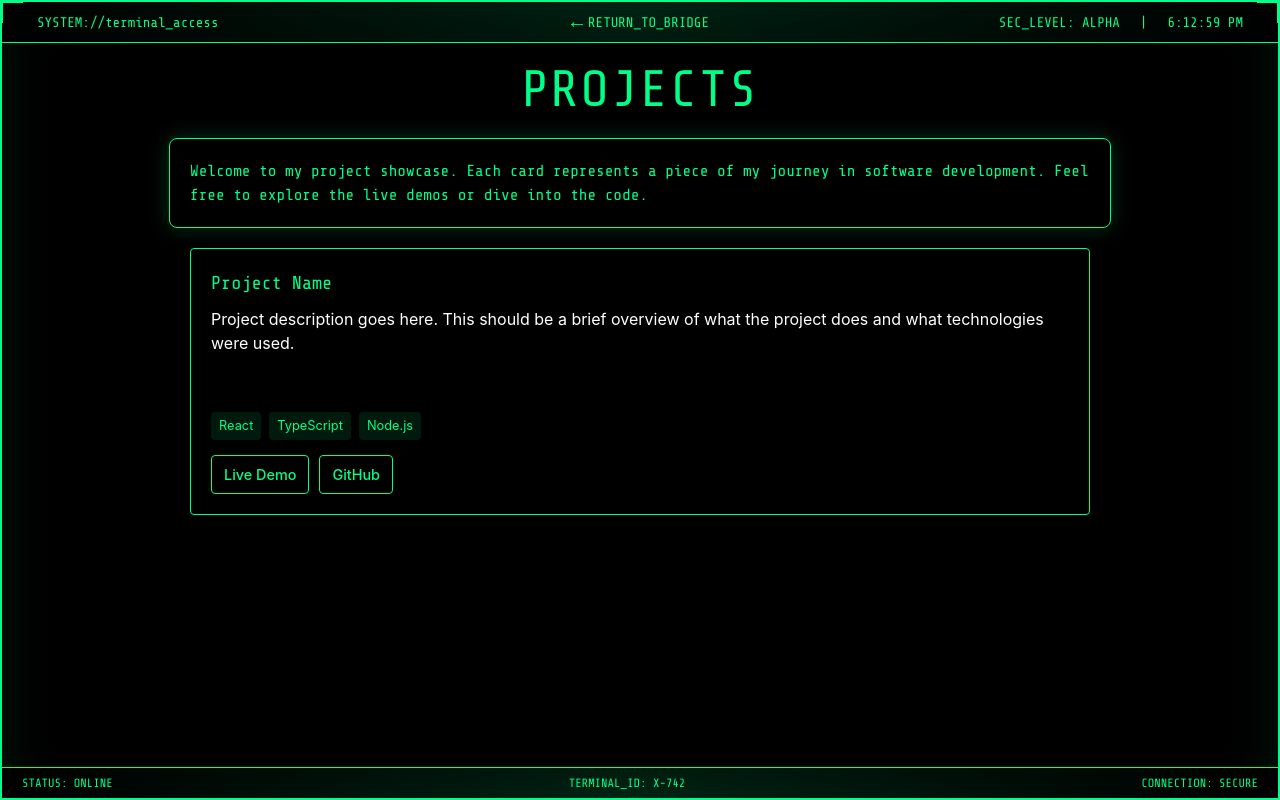
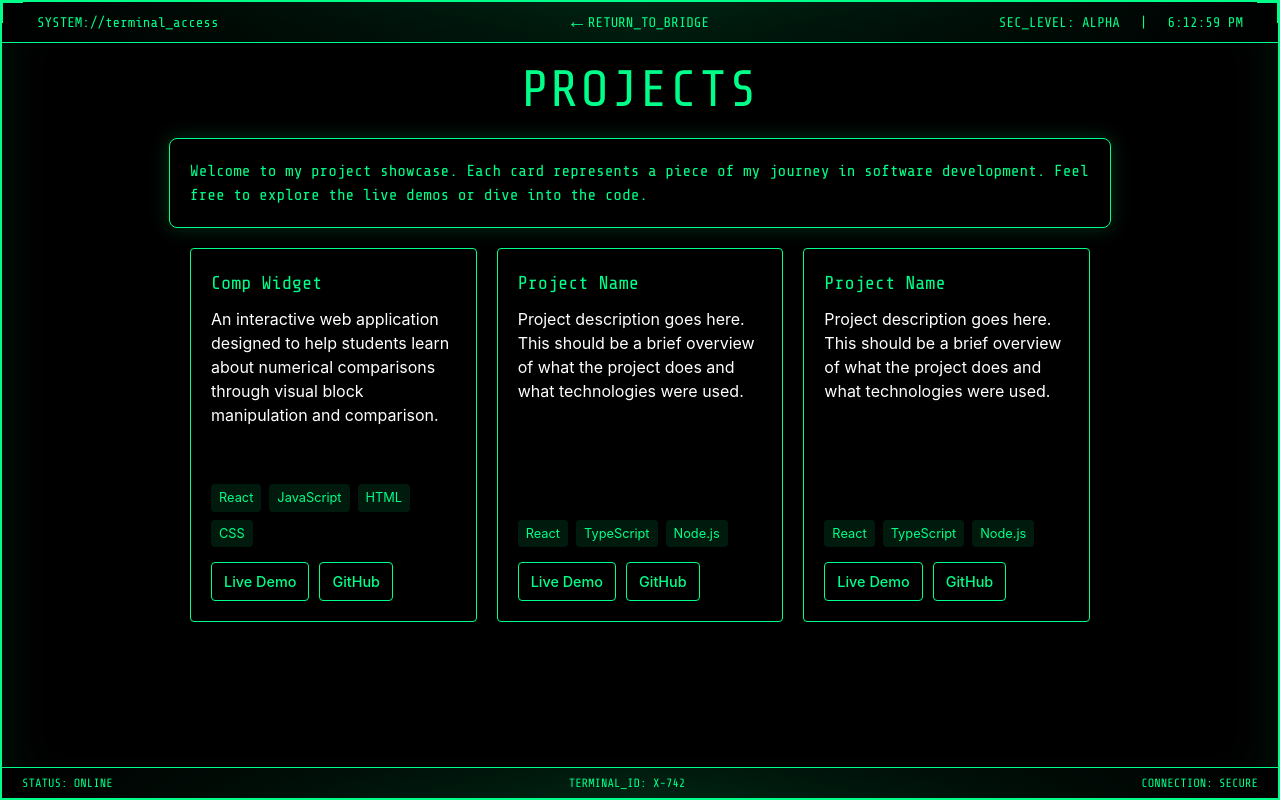
Before and after one commit to rwparrish/ryan_parrish_portfolio, a React (Vite) app: page /projects in a window 1280 px wide. Built offline with nearby package versions, Linux system fonts and the light colour scheme.

Commit message:
add projets

```diff
--- a/src/pages/About.tsx
+++ b/src/pages/About.tsx
@@ -4,7 +4,7 @@ import { TerminalText } from '../components/TerminalText';
 export default function About() {
     const content = [
         {
-            text: "Welcome aboard, I'm Captain Ryan Parrish. Welcome to my corner of the digital universe. I'm a software engineer with a passion for creating innovative solutions and building stylish products that make a difference. I love to learn and build things. If it wasn't already obvious, I'm a big fan of space and sci-fi.\n\n",
+            text: "Welcome aboard, I'm Captain Ryan Parrish. Welcome to my corner of the digital universe. I'm a software engineer with a passion for creating innovative solutions and building stylish products. I love to learn and build things. If it wasn't already obvious, I'm a big fan of space and sci-fi.\n\n",
             delay: 0,
         },
         {
--- a/src/pages/Projects.tsx
+++ b/src/pages/Projects.tsx
@@ -12,12 +12,26 @@ export default function Projects() {
 
   const projects = [
     {
-      title: "Project Name",
-      description: "Project description goes here. This should be a brief overview of what the project does and what technologies were used.",
-      liveLink: "https://project-demo.com",
-      githubLink: "https://github.com/rwparrish/project-repo",
-      technologies: ["React", "TypeScript", "Node.js"]
+      title: "Comp Widget",
+      description: "An interactive web application designed to help students learn about numerical comparisons through visual block manipulation and comparison.",
+      liveLink: "https://rwparrish.github.io/comp_widget/",
+      githubLink: "https://github.com/rwparrish/comp_widget",
+      technologies: ["React", "JavaScript", "HTML", "CSS"]
     },
+    {
+        title: "Project Name",
+        description: "Project description goes here. This should be a brief overview of what the project does and what technologies were used.",
+        liveLink: "https://project-demo.com",
+        githubLink: "https://github.com/rwparrish/project-repo",
+        technologies: ["React", "TypeScript", "Node.js"]
+      },
+      {
+        title: "Project Name",
+        description: "Project description goes here. This should be a brief overview of what the project does and what technologies were used.",
+        liveLink: "https://project-demo.com",
+        githubLink: "https://github.com/rwparrish/project-repo",
+        technologies: ["React", "TypeScript", "Node.js"]
+      },
     // Add more projects as needed
   ];
 
```
